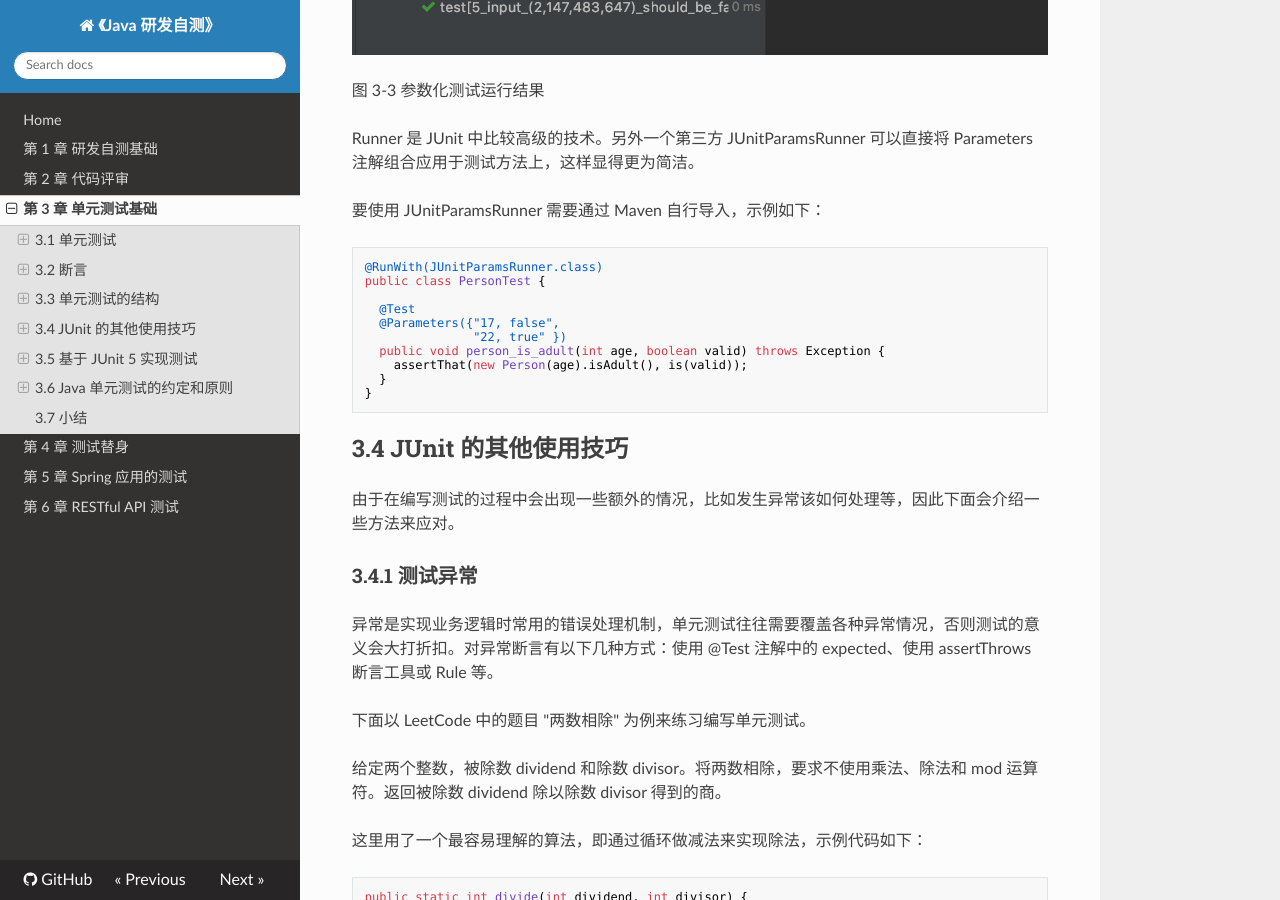
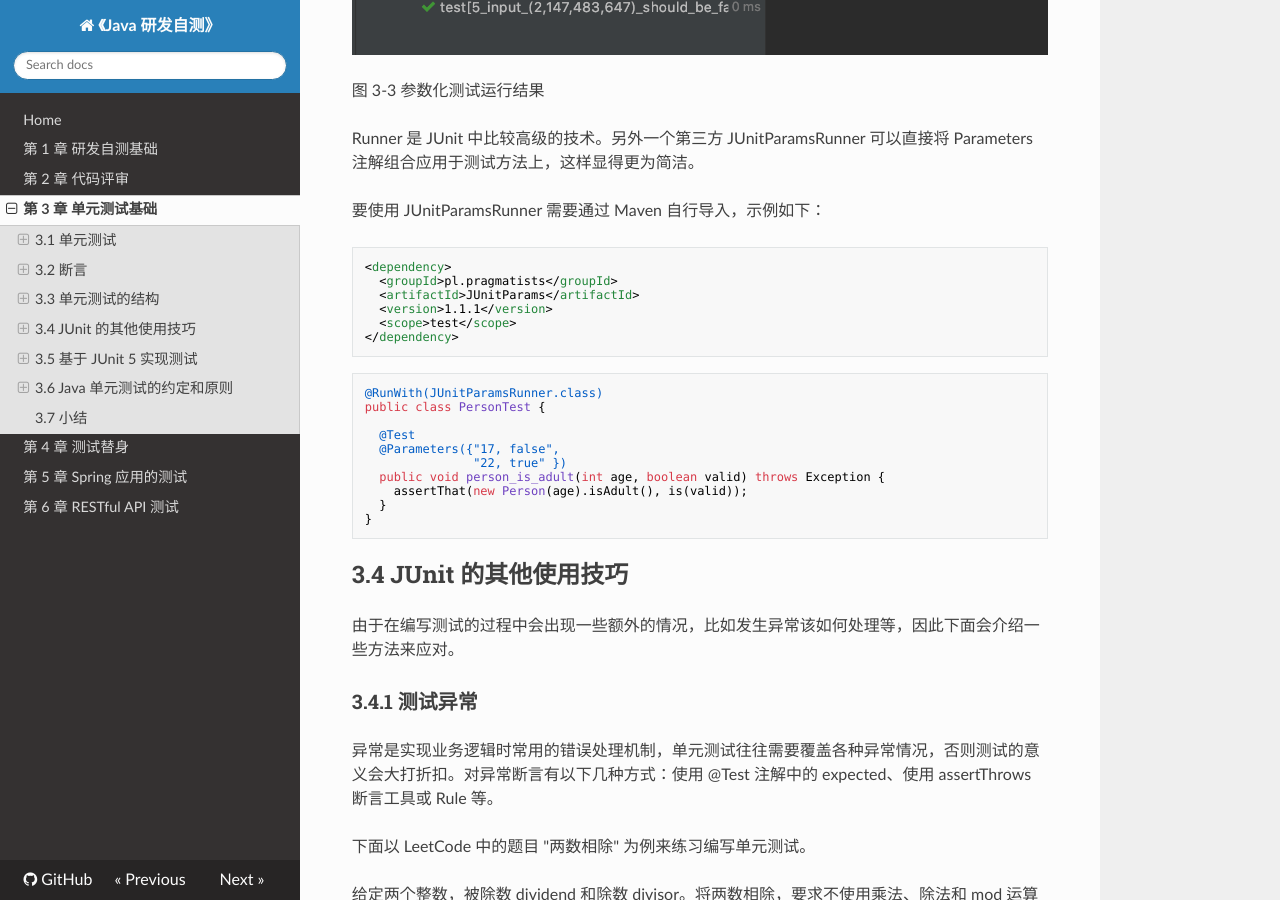
Before and after one commit to java-self-testing/java-self-testing-book, an MkDocs documentation site: the page built from docs/03-unit-testing-fundamentals.md, in a window 1280 px wide and 900 px high, scrolled down 16899 px. Built offline with MkDocs 1.6.1, drawn with Linux system fonts in a browser that asks for light colours; nearby versions of some CDN libraries.

Commit message:
Update 03-unit-testing-fundamentals.md
add: JUnitParams dependency

````diff
--- a/docs/03-unit-testing-fundamentals.md
+++ b/docs/03-unit-testing-fundamentals.md
@@ -690,6 +690,15 @@ Runner 是 JUnit 中比较高级的技术。另外一个第三方 JUnitParamsRun
 
 要使用 JUnitParamsRunner 需要通过 Maven 自行导入，示例如下：
 
+```xml
+<dependency>
+  <groupId>pl.pragmatists</groupId>
+  <artifactId>JUnitParams</artifactId>
+  <version>1.1.1</version>
+  <scope>test</scope>
+</dependency>
+```
+
 ```java
 @RunWith(JUnitParamsRunner.class)
 public class PersonTest {
````
